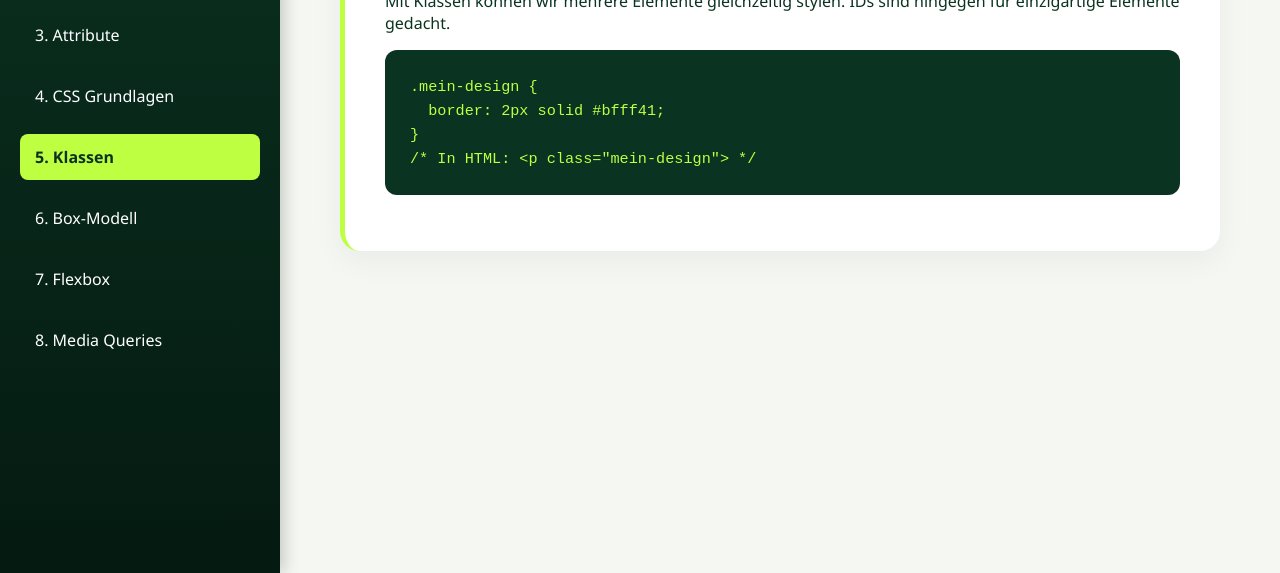
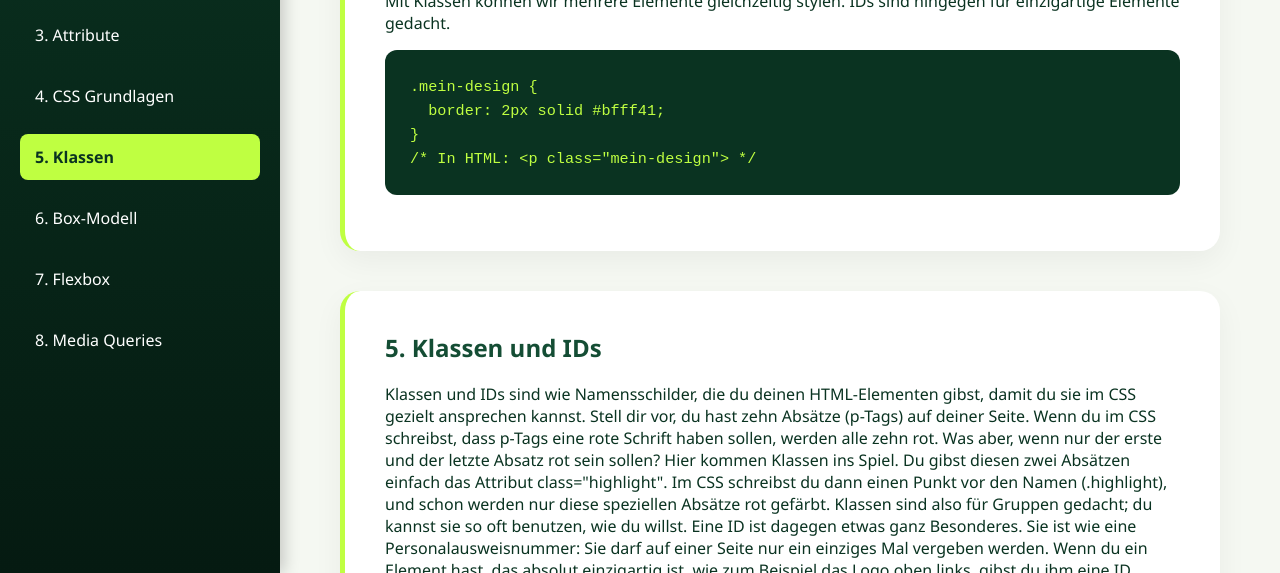
Before and after one commit to e3pro/Herr-Ochel-Fanboy, a plain HTML site: page klassen.html in a window 1280 px wide. Shown: the part 227-800 px from the top of the page. Drawn offline with Linux system fonts and the light colour scheme.

Commit message:
Update klassen.html

```diff
--- a/klassen.html
+++ b/klassen.html
@@ -31,6 +31,7 @@
 }
 /* In HTML: &lt;p class="mein-design"&gt; */</code></pre>
     </article>
+    <article class="entry"><h2>5. Klassen und IDs</h2> <p>Klassen und IDs sind wie Namensschilder, die du deinen HTML-Elementen gibst, damit du sie im CSS gezielt ansprechen kannst. Stell dir vor, du hast zehn Absätze (p-Tags) auf deiner Seite. Wenn du im CSS schreibst, dass p-Tags eine rote Schrift haben sollen, werden alle zehn rot. Was aber, wenn nur der erste und der letzte Absatz rot sein sollen? Hier kommen Klassen ins Spiel. Du gibst diesen zwei Absätzen einfach das Attribut class="highlight". Im CSS schreibst du dann einen Punkt vor den Namen (.highlight), und schon werden nur diese speziellen Absätze rot gefärbt. Klassen sind also für Gruppen gedacht; du kannst sie so oft benutzen, wie du willst. Eine ID ist dagegen etwas ganz Besonderes. Sie ist wie eine Personalausweisnummer: Sie darf auf einer Seite nur ein einziges Mal vergeben werden. Wenn du ein Element hast, das absolut einzigartig ist, wie zum Beispiel das Logo oben links, gibst du ihm eine ID (id="haupt-logo"). Im CSS sprichst du IDs mit einer Raute (#haupt-logo) an. Weil IDs so einzigartig sind, haben sie im CSS mehr "Macht" als Klassen. Wenn eine ID etwas anderes sagt als eine Klasse, gewinnt fast immer die ID. In der Praxis nutzt man aber meistens Klassen, weil sie flexibler sind und man sie immer wieder verwenden kann.</p></article>
 </main>
 
 </body>
```
